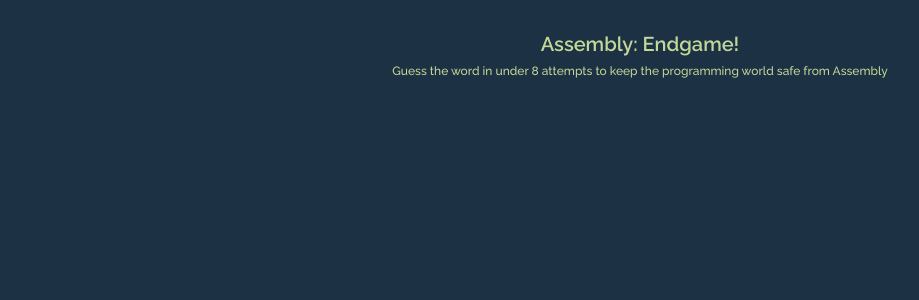
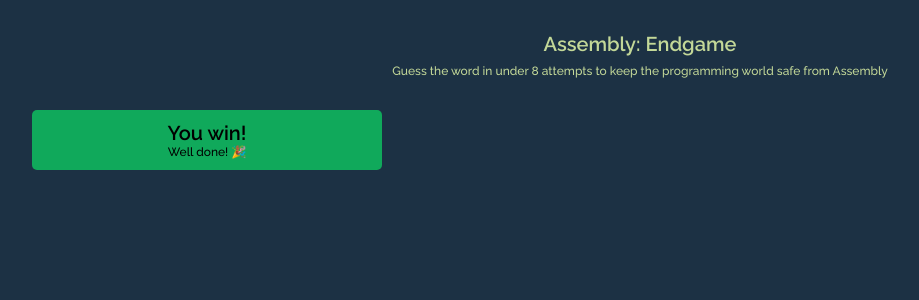
Before and after one commit to Tyriol/assembly-hangman, a React (Vite) app: page / in a window 1280 px wide. Shown: the top 300 px of the page, without its empty margins (0-919 px from the left). Built offline with nearby package versions, Linux system fonts and the light colour scheme.

Commit message:
add static game status section with styling

```diff
--- a/src/App.css
+++ b/src/App.css
@@ -1,3 +1,9 @@
+p {
+  font-size: 0.75rem;
+  text-align: center;
+  font-weight: 500;
+}
+
 header {
   display: flex;
   flex-direction: column;
@@ -9,10 +15,21 @@
     font-size: 1.25rem;
     font-weight: 600;
   }
+}
 
-  & p {
-    font-size: 0.75rem;
-    text-align: center;
-    font-weight: 500;
+main > section.game-status {
+  display: flex;
+  flex-direction: column;
+  justify-content: center;
+  align-items: center;
+  background: #10a95b;
+  max-width: 350px;
+  height: 60px;
+  border-radius: 5px;
+  margin-block: 2rem;
+
+  & h2 {
+    font-weight: 600;
+    font-size: 1.25rem;
   }
 }
--- a/src/App.tsx
+++ b/src/App.tsx
@@ -4,9 +4,15 @@
   return (
     <>
       <header>
-        <h1>Assembly: Endgame!</h1>
+        <h1>Assembly: Endgame</h1>
         <p>Guess the word in under 8 attempts to keep the programming world safe from Assembly</p>
       </header>
+      <main>
+        <section className="game-status">
+          <h2>You win!</h2>
+          <p>Well done! 🎉</p>
+        </section>
+      </main>
     </>
   );
 }
```
Also changed, not shown: 1 other file (tests, documents, lock files or other folders).
